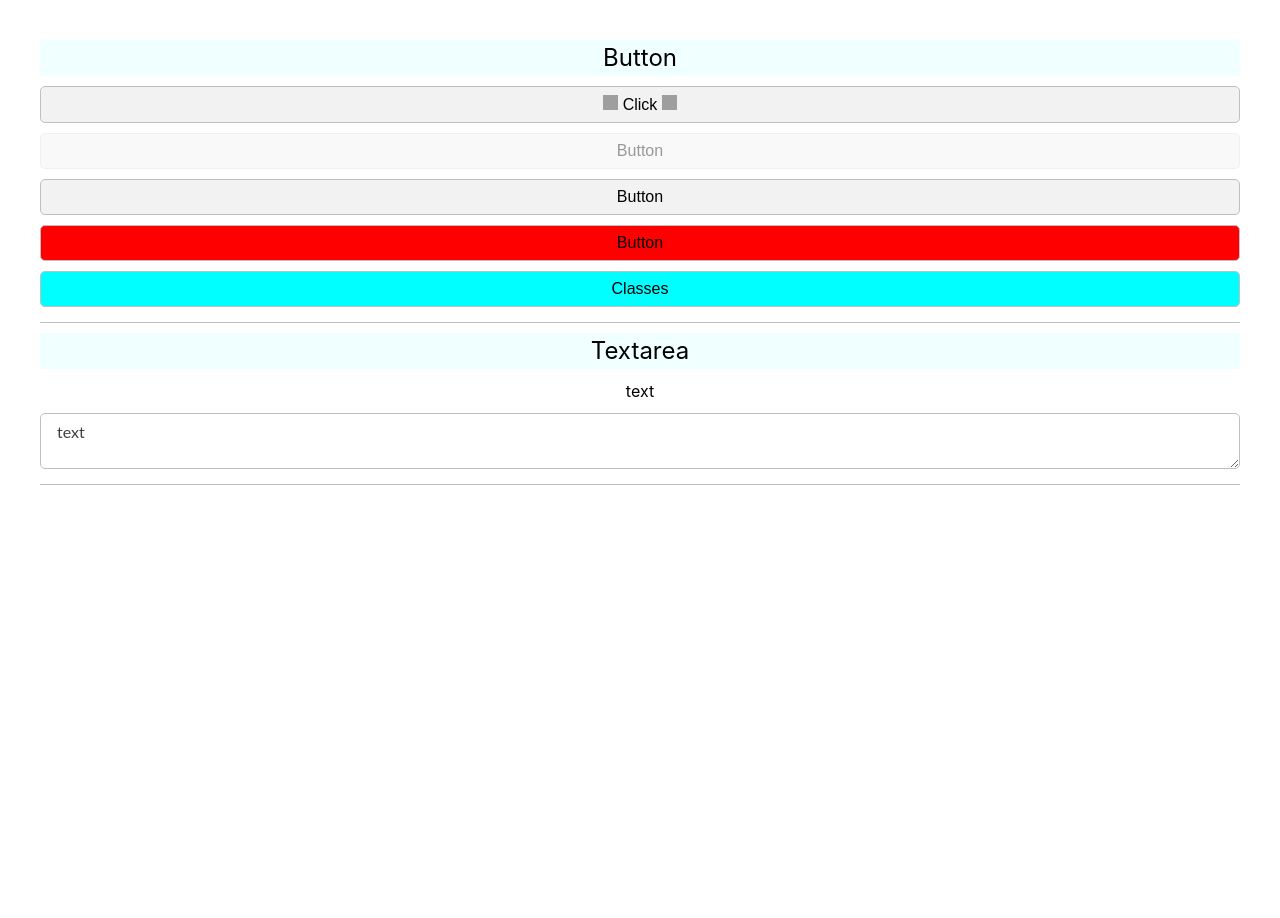
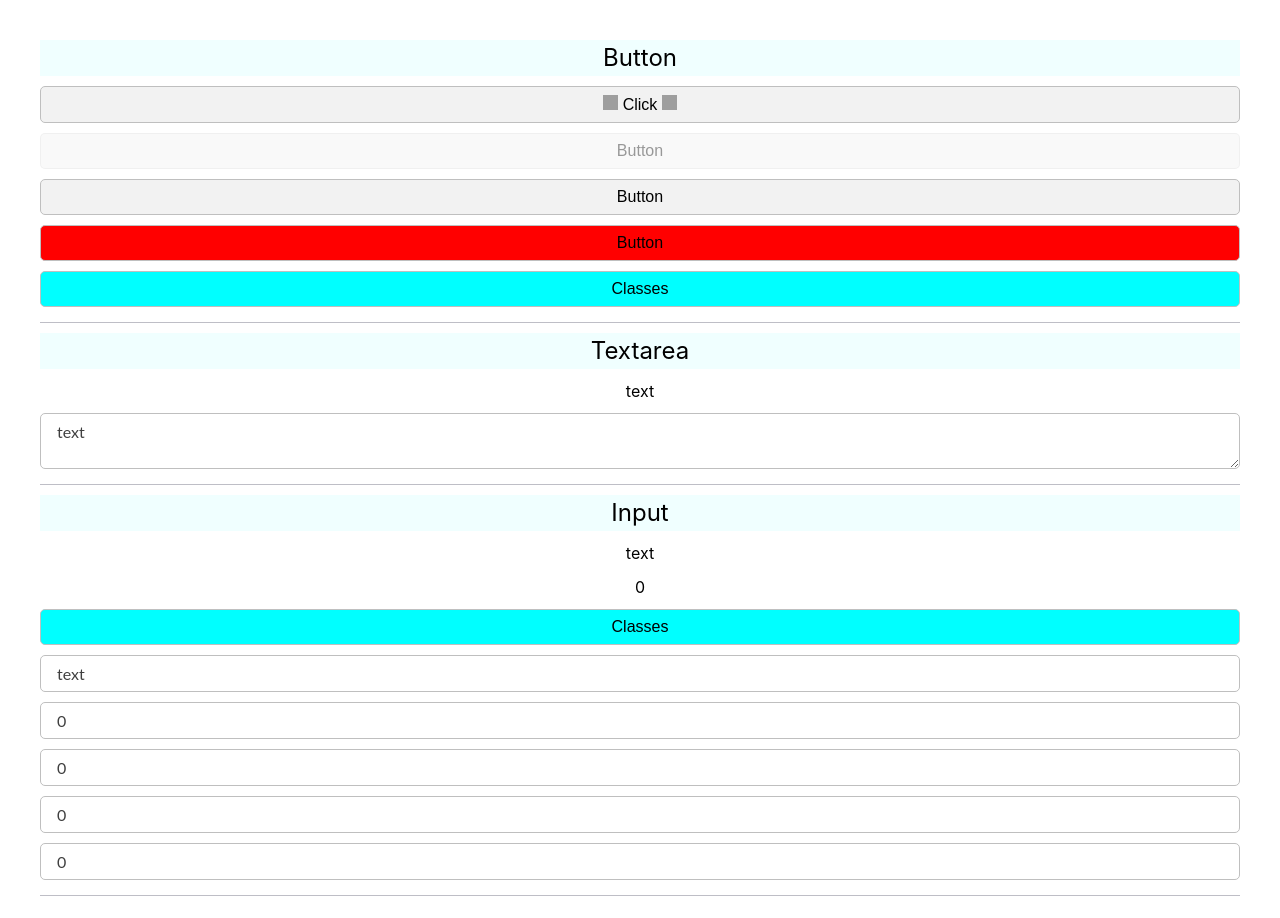
Before and after one commit to GarriGarrison/vue-hive-test-library, a Vue app: page / in a window 1280 px wide. Shown: the top 918 px of the page. Before the commit the page ends 800 px from the top, so only its background shows below. Built offline with nearby package versions, Linux system fonts and the light colour scheme; grey boxes are pictures that could not be loaded.

Commit message:
input: сделан компонент Input

```diff
--- a/src/App.vue
+++ b/src/App.vue
@@ -1,13 +1,19 @@
 <script setup lang="ts">
 import { ref } from 'vue';
 import WidgetWrapper from '@/WidgetWrapper.vue';
-import { HiveButton, HiveLoader, HiveTextarea } from '.';
+import { HiveButton, HiveInput, HiveLoader, HiveTextarea } from '.';
 
 const text = ref('text');
+const num = ref(0);
 
-const handleClick = () => {
+const handleText = () => {
   console.log('click');
   text.value = 'onClick';
+};
+
+const handleNum = () => {
+  console.log('click');
+  num.value = 1000;
 };
 
 const handleR = () => {
@@ -30,13 +36,26 @@ const handleR = () => {
         <hive-button disabled />
         <hive-button />
         <hive-button :style="{ backgroundColor: 'red' }" @click.right.prevent="handleR" />
-        <hive-button title="Classes" :class="'test'" @click="handleClick" />
+        <hive-button title="Classes" :class="'test'" @click="handleText" />
       </widget-wrapper>
 
       <!-- Textarea -->
       <widget-wrapper title="Textarea">
         {{ text }}
         <hive-textarea v-model="text" resize-direction="both" />
+      </widget-wrapper>
+
+      <!-- Input -->
+      <widget-wrapper title="Input">
+        <div>{{ text }}</div>
+        <div>{{ num }}</div>
+        <hive-button title="Classes" :class="'test'" @click="handleNum" />
+
+        <hive-input v-model="text" />
+        <hive-input  v-model="num" type="number" />
+        <hive-input  v-model="num" type="number" step="1" />
+        <hive-input  v-model="num" type="number" integer :min="5" :max="6"/>
+        <hive-input v-model="num" :mask="/^\d+$/" />
       </widget-wrapper>
     </div>
   </div>
--- /dev/null
+++ b/src/common/hooks/use-mount.ts
@@ -0,0 +1,11 @@
+import { onMounted, onUnmounted } from 'vue';
+import { Mount, Unmount } from '../mixin/emits';
+
+export const useOnMount = (emit: Mount & Unmount) => {
+  onMounted(() => {
+    emit('mount');
+  });
+  onUnmounted(() => {
+    emit('unmount');
+  });
+};
--- a/src/common/mixin/emits.ts
+++ b/src/common/mixin/emits.ts
@@ -1,4 +1,40 @@
 import { Ref } from 'vue';
+
+export type Mount = (e: 'mount') => void;
+
+export const onMount = (emit: Mount) => {
+  emit('mount');
+};
+
+export type Unmount = (e: 'unmount') => void;
+
+export const onUnmount = (emit: Unmount) => {
+  emit('unmount');
+};
+
+export type Focusout = (e: 'focusout') => void;
+
+export const onFocusout = (emit: Focusout) => {
+  emit('focusout');
+};
+
+export type Focusin = (e: 'focusin') => void;
+
+export const onFocusin = (emit: Focusin) => {
+  emit('focusin');
+};
+
+export type Keydown = (e: 'keydown', event: KeyboardEvent) => void;
+
+export const onKeydown = (emit: Keydown, event: KeyboardEvent) => {
+  emit('keydown', event);
+};
+
+export type Update<T> = (e: 'update:modelValue', value: T) => void;
+
+export const onUpdateModelValue = <T>(emit: Update<T>, value: Ref<T>) => {
+  emit('update:modelValue', value.value);
+};
 
 export type Click = (e: 'click', event: MouseEvent) => void;
 
@@ -6,8 +42,14 @@ export const onClick = (emit: Click, event: MouseEvent) => {
   emit('click', event);
 };
 
-export type Update<T> = (e: 'update:modelValue', value: T) => void;
+export type Search<T> = (e: 'search', query: T) => void;
 
-export const onUpdateModelValue = <T>(emit: Update<T>, value: Ref<T>) => {
-  emit('update:modelValue', value.value);
+export const onSearch = <T>(emit: Search<T>, query: T) => {
+  emit('search', query);
 };
+
+export type Input<T> = (e: 'input', value: T) => void;
+
+export const onInput = <T>(emit: Input<T>, value: T) => {
+  emit('input', value);
+};
--- /dev/null
+++ b/src/common/types/value.ts
@@ -0,0 +1,4 @@
+import type { defineComponent, VueElement } from 'vue';
+
+export type VueComponent = VueElement | ReturnType<typeof defineComponent>;
+export type Value = string | number | boolean | unknown | string[];
--- /dev/null
+++ b/src/components/hive-input/hive-input.vue
@@ -0,0 +1,129 @@
+<script lang="ts" setup>
+import { Ref, StyleValue, reactive, ref, watch } from 'vue';
+import { CommonProps } from '@/common/mixin/props';
+import {
+  Focusout,
+  Keydown,
+  Focusin,
+  onFocusin,
+  onFocusout,
+  onKeydown,
+  Mount,
+  Unmount,
+  Update,
+  Input,
+  onInput,
+} from '@/common/mixin/emits';
+import { useOnMount } from '@/common/hooks/use-mount';
+
+export interface Props extends CommonProps {
+  modelValue: string | number;
+  modelValueEventName?: string;
+  type?: 'text' | 'number' | 'password' | 'email' | 'tel' | 'url' | 'search';
+  placeholder?: string;
+  mask?: RegExp;
+  invalid?: boolean;
+  integer?: boolean;
+  min?: number | string;
+  max?: number | string;
+  step?: '1' | '0.1' | '0.01' | '0.001' | 1 | 0.1 | 0.01 | 0.001;
+  style?: StyleValue;
+}
+
+const props = withDefaults(defineProps<Props>(), {
+  modelValueEventName: 'input',
+  type: 'text',
+  placeholder: 'Введите текст...',
+  invalid: false,
+  integer: false,
+  step: '0.01',
+});
+
+type currentType = typeof props.modelValue;
+
+type Emit = Mount & Unmount & Update<currentType> & Focusin & Focusout & Keydown & Input<currentType>;
+
+const emit = defineEmits<Emit>();
+
+useOnMount(emit);
+
+const input: Ref<HTMLInputElement | null> = ref(null);
+
+const forceFocus = () => {
+  if (input.value !== null) {
+    input.value.focus();
+  }
+};
+
+const handleInput = (value: currentType) => {
+  emit('update:modelValue', value);
+  onInput(emit, value);
+};
+
+const handleKeydown = (event: KeyboardEvent) => {
+  onKeydown(emit, event);
+
+  if (props.mask && !props.mask.test(event.key)) {
+    event.preventDefault();
+  }
+};
+
+export interface InputExpose {
+  input: HTMLInputElement | null;
+  forceFocus: () => void;
+}
+
+defineExpose({ input, forceFocus });
+
+/* Изменение placeholder в зависимости от props.type */
+const placeholderView = ref(props.placeholder);
+
+watch(props, () => {
+  if (props.type === 'number') {
+    placeholderView.value = 'Введите значение...';
+  }
+});
+</script>
+
+<template>
+  <input
+    ref="input"
+    class="hive-input"
+    :class="{ error: invalid }"
+    :style="style"
+    :type="type"
+    :value="modelValue"
+    :placeholder="placeholderView"
+    :step="integer ? '1' : step"
+    :min="min"
+    :max="max"
+    @input="handleInput(($event.target as HTMLInputElement)?.value)"
+    @focusin="onFocusin(emit)"
+    @focusout="onFocusout(emit)"
+    @keydown="handleKeydown($event)"
+  />
+</template>
+
+<style lang="scss" scoped>
+@import '@/assets/variables.scss';
+.hive-input {
+  border: 1px solid transparent;
+  border-radius: var(--border-radius, $border-radius);
+  padding: 0.5rem 1rem;
+  transition: background 0.2s;
+  border-color: var(--border, $border);
+  background-color: var(--bg-input, $bg-input);
+  color: var(--text, $text);
+  resize: none;
+  transition: color 0.1s ease, border-color 0.1s ease;
+  font-family: 'Lato', 'Helvetica Neue', Arial, Helvetica, sans-serif;
+  font-size: 1rem;
+  box-sizing: border-box;
+  max-width: 100%;
+
+  &:focus,
+  focus-visible {
+    outline: 1px auto var(--border-focus, $border-focus);
+  }
+}
+</style>
--- a/src/components/hive-textarea/hive-textarea.vue
+++ b/src/components/hive-textarea/hive-textarea.vue
@@ -13,7 +13,7 @@ export interface HiveTextariaProps extends CommonProps {
   style?: StyleValue;
 }
 
-const props = withDefaults(defineProps<HiveTextariaProps>(), {
+withDefaults(defineProps<HiveTextariaProps>(), {
   modelValue: '',
   placeholder: 'Введите текст...',
   resizable: true,
@@ -21,10 +21,6 @@ const props = withDefaults(defineProps<HiveTextariaProps>(), {
 });
 
 const emit = defineEmits<Update<string>>();
-
-const currentValue = ref(props.modelValue);
-
-useModelValue(currentValue, emit);
 </script>
 
 <template>
--- a/src/index.ts
+++ b/src/index.ts
@@ -1,5 +1,6 @@
 import HiveButton from '@/components/hive-button/hive-button.vue';
+import HiveInput from '@/components/hive-input/hive-input.vue';
 import HiveLoader from '@/components/hive-loader/hive-loader.vue';
 import HiveTextarea from '@/components/hive-textarea/hive-textarea.vue';
 
-export { HiveButton, HiveLoader, HiveTextarea };
+export { HiveButton, HiveInput, HiveLoader, HiveTextarea };
```
